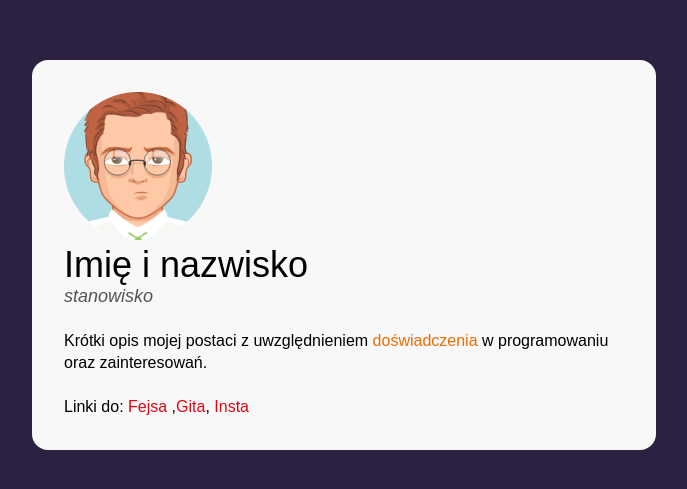
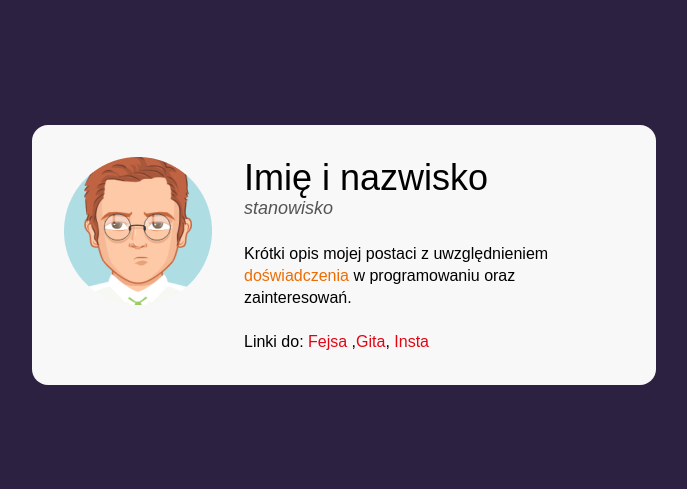
Before and after one commit to bmolik/business-card, a plain HTML site: page index.html in a window 1280 px wide. Shown: the part 145-634 px from the top of the page, without its empty margins (296-983 px from the left). Drawn offline with Linux system fonts and the light colour scheme.

Commit message:
flexbox blocks added

```diff
--- a/index.html
+++ b/index.html
@@ -15,6 +15,7 @@
     <main class="main">
         <article class="person">
             <img class="person__picture" src="avatar.png" alt="Zdjęcie Imię i nazwisko">
+            <div>
                 <header class="person__info">
                     <h1 class="person__name">Imię i nazwisko</h1>
                     <p class="person__position">stanowisko</p>
@@ -23,6 +24,7 @@
                 <p class="person__description">
                     Linki do: <a class="person__link" href="#">Fejsa</a> ,<a class="person__link" href="#">Gita</a>, <a class="person__link" href="#">Insta</a>
                 </p>
+            </div>
         </article>
     </main>
 
--- a/style.css
+++ b/style.css
@@ -25,7 +25,10 @@ body {
     padding: 32px;
 }
 
-.person {}
+.person {
+    display: flex;
+    align-items: flex-start;
+}
 
 .person__description {
     font-size: 16px;
@@ -52,6 +55,10 @@ body {
     font-weight: normal;
 }
 
+.person__picture {
+    margin-right: 32px;
+}
+
 .person__position {
     font-size: 18px;
     color: #545454;
```
Lines whose indentation alone changed are shown as unchanged.
